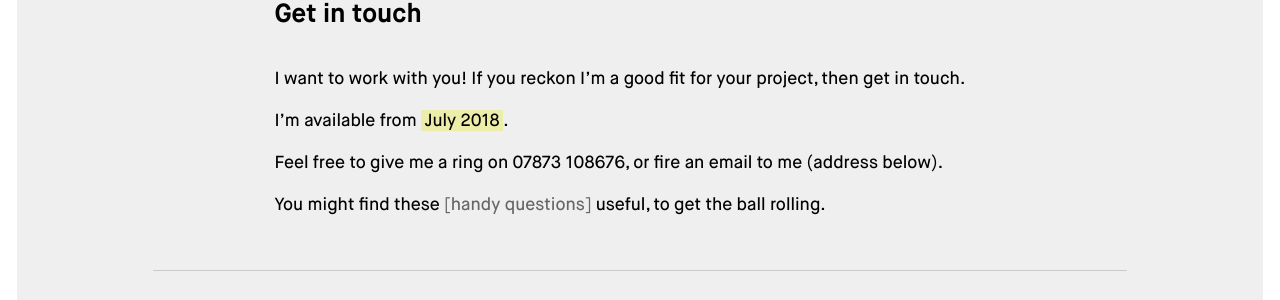
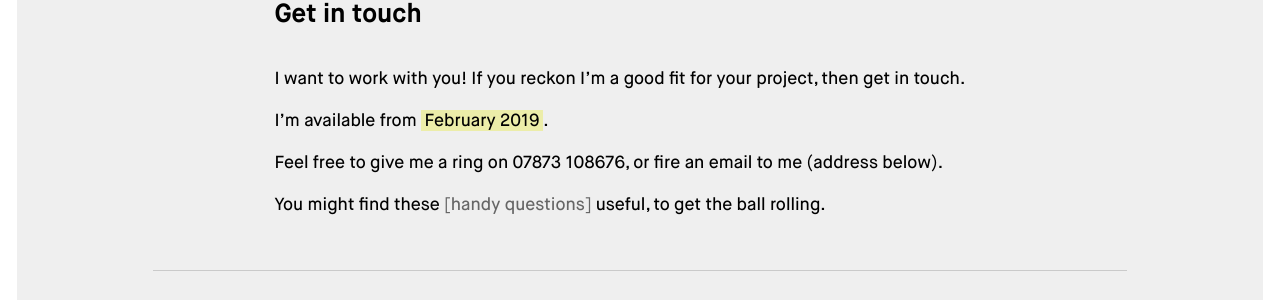
Before and after one commit to regmtait/regmtait.co.uk, a Jekyll site: the page built from 4-contact.md, in a window 1280 px wide. Shown: the part 202-502 px from the top of the page. Built offline with Jekyll 4.4.1, drawn with Linux system fonts in a browser that asks for light colours.

Commit message:
Update availability

```diff
--- a/4-contact.md
+++ b/4-contact.md
@@ -13,7 +13,7 @@ bannerpic: none.png
 
 I want to work with you! If you reckon I'm a good fit for your project, then get in touch.
 
-I'm available from <em>July 2018</em>.
+I'm available from <em>February 2019</em>.
 
 Feel free to give me a ring on 07873 108676, or fire an email to me (address below).
 
```
Also changed, not shown: Screen Shot 2018-08-17 at 14.47.29.png (added).
